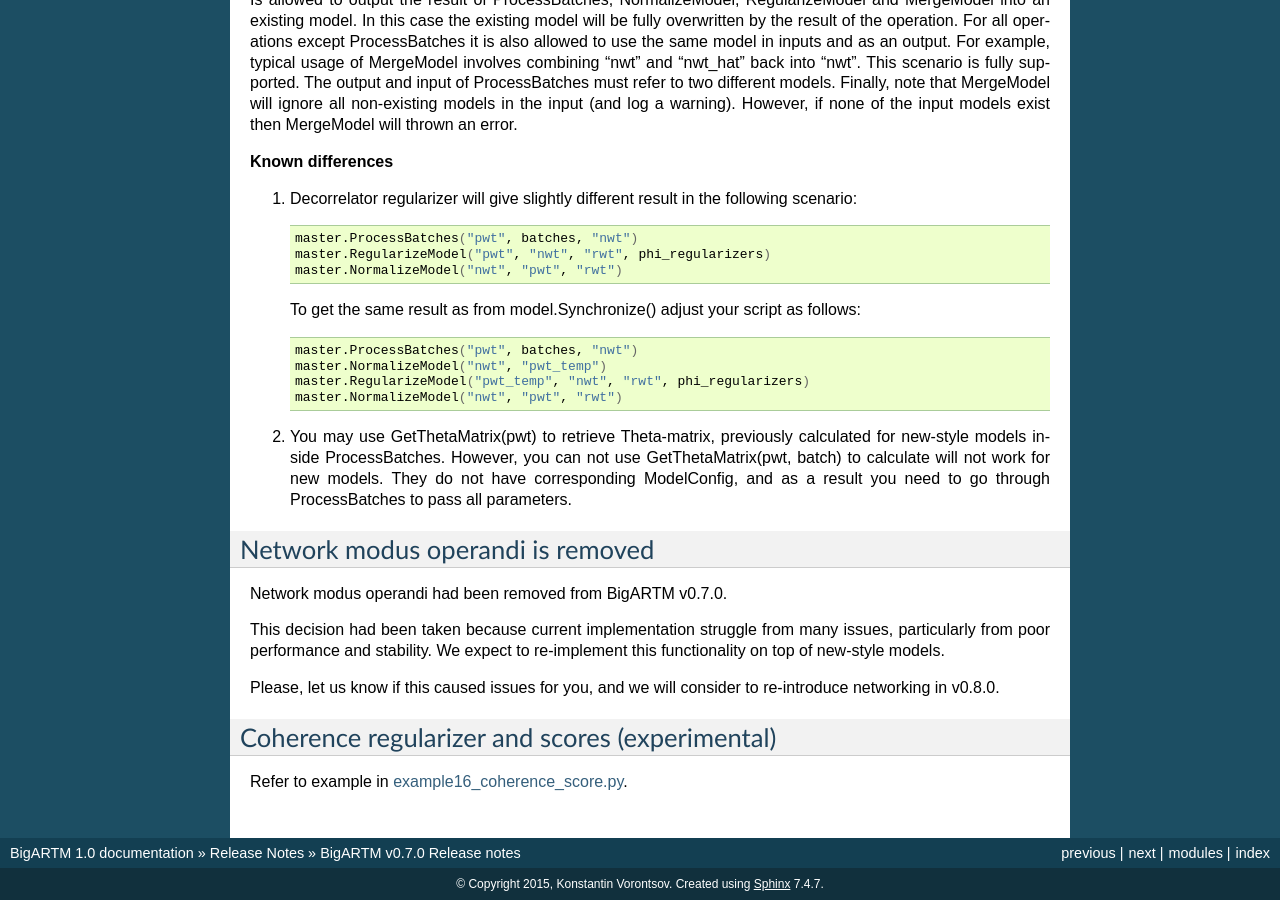
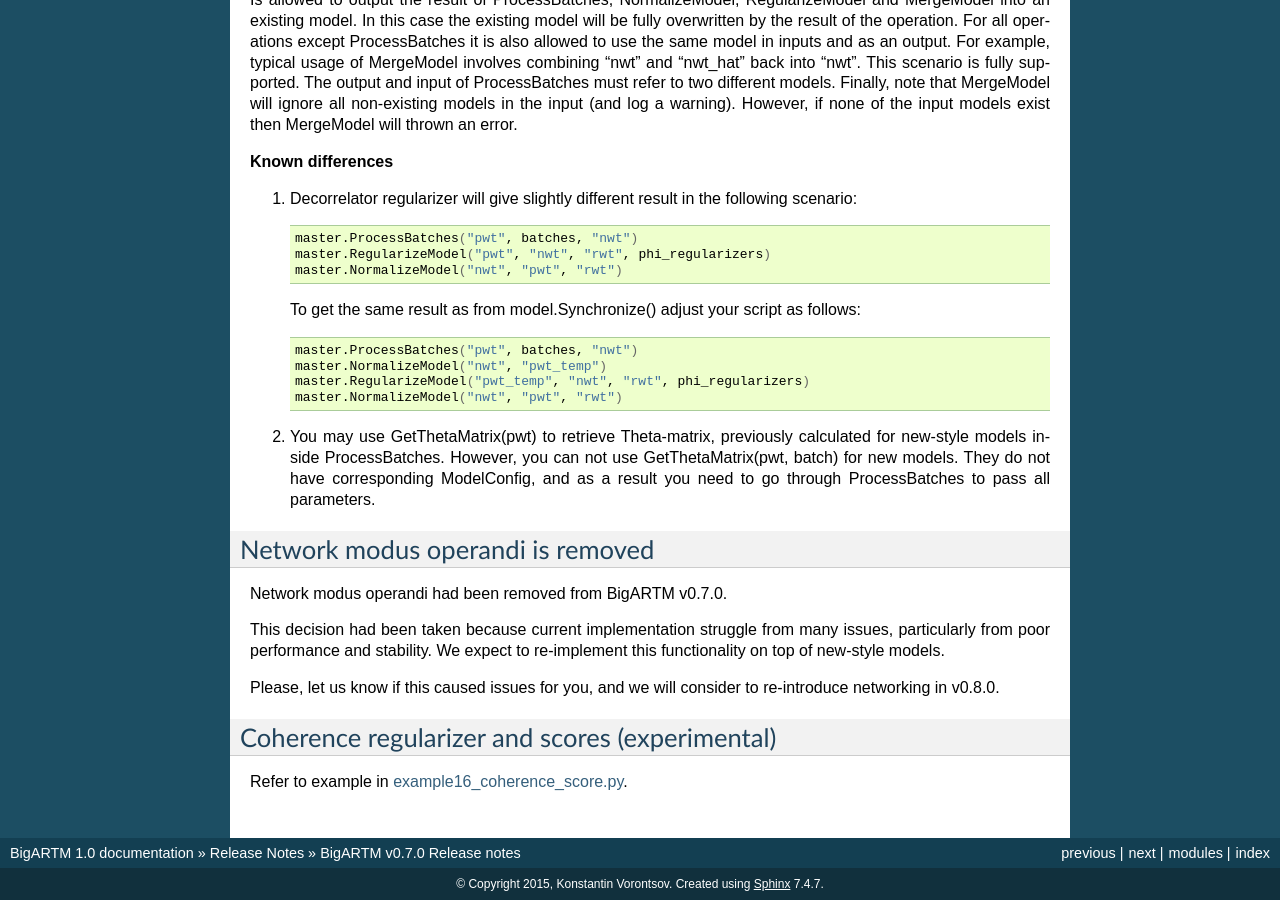
Before and after one commit to bigartm/bigartm, a Sphinx documentation site: the page built from docs/release_notes/v0.7.0.txt, in a window 1280 px wide and 900 px high, scrolled down 2430 px. Built offline with Sphinx 7.4.7, drawn with Linux system fonts in a browser that asks for light colours; formulas are drawn with MathJax 3; some of the changed text lies outside the part shown.

```diff
--- a/docs/release_notes/v0.7.0.txt
+++ b/docs/release_notes/v0.7.0.txt
@@ -92,7 +92,9 @@
    Phi regularizers can be calculated at any moment based on the new-style model (same as for old-style models).
 
 4. Continue using GetThetaMatrix and GetTopicModel to retrieve results from the library.
-   For GetThetaMatrix to work you still need to enable cache_theta in master component. Remember to use the same model in GetThetaMatrix as you used as the input to ProcessBatches. You may also omit "target_nwt" argument in ProcessBatches if you are not interested in getting this output.
+   For GetThetaMatrix to work you still need to enable cache_theta in master component.
+   Remember to use the same model in GetThetaMatrix as you used as the input to ProcessBatches.
+   You may also omit "target_nwt" argument in ProcessBatches if you are not interested in getting this output.
 
    .. code-block:: bash
 
@@ -135,8 +137,8 @@
       master.NormalizeModel("nwt", "pwt", "rwt")
 
 2. You may use GetThetaMatrix(pwt) to retrieve Theta-matrix, previously calculated for new-style models inside ProcessBatches.
-   However, you can not use GetThetaMatrix(pwt, batch) to calculate
-   will not work for new models. They do not have corresponding ModelConfig, and as a result you need to go through ProcessBatches to pass all parameters.
+   However, you can not use GetThetaMatrix(pwt, batch) for new models.
+   They do not have corresponding ModelConfig, and as a result you need to go through ProcessBatches to pass all parameters.
 
 Network modus operandi is removed
 ---------------------------------
```
Also changed, not shown: other parts of docs/release_notes/v0.7.0.txt (+1 -1 lines), 3 other files.
